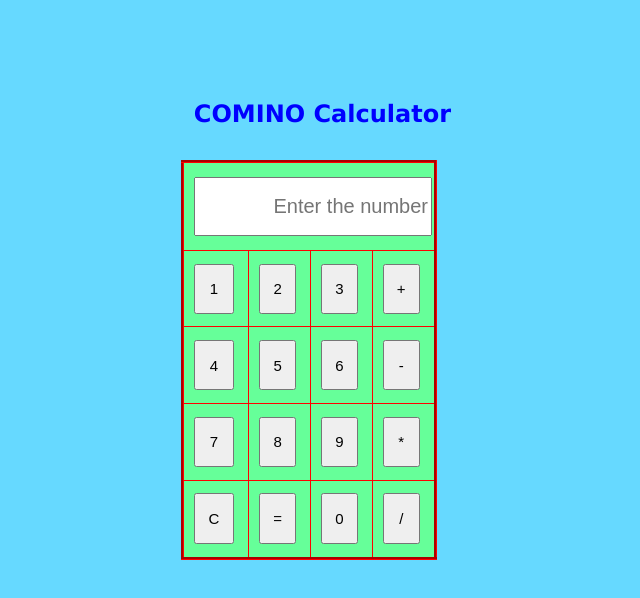
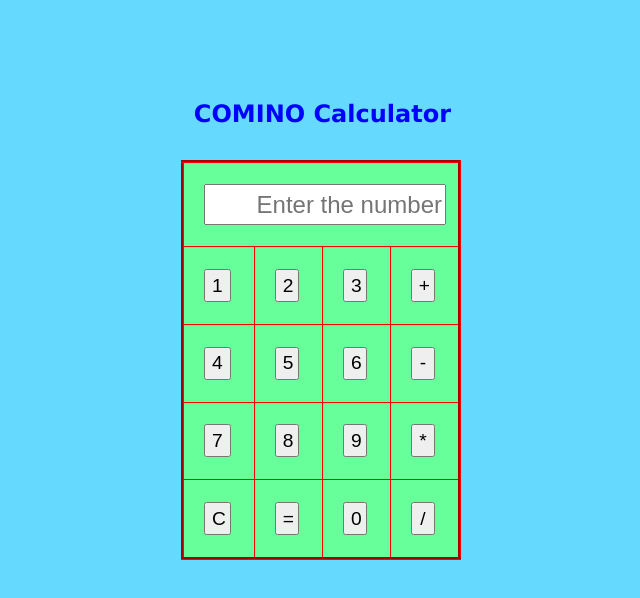
Before and after one commit to sathsovireak/sathsovireak.github.io, a plain HTML site: page index.html in a window 1280 px wide. Shown: the whole page, without its empty margins (331-971 px from the left). Drawn offline with Linux system fonts and the light colour scheme.

Commit message:
Update index.html

```diff
--- a/index.html
+++ b/index.html
@@ -15,13 +15,13 @@
 		{
 			width: 90%;
 			height: 90%;
-			font-size: 15px;
+			font-size: 120%;
 		}
 		#Result
 		{
 			width: 100%;
 			height: 80%;
-			font-size: 20px;
+			font-size: 150%;
 
 		}
 		table
@@ -168,7 +168,7 @@
 <body bgcolor="#66d9ff">
 	<h2>COMINO Calculator</h2>
 	<form name="calculator">
-	<table border="3px" cellpadding="10px" style="border-collapse: collapse" align="center">
+	<table border="3px" cellpadding="20%" style="border-collapse: collapse" align="center">
 		<th colspan="4"><input type="text" placeholder="Enter the number" id="Result" style="text-align: right"></th>
 		<tr>
 		    <td><input type="button" value="1" onclick="b1()" ></td>
```
